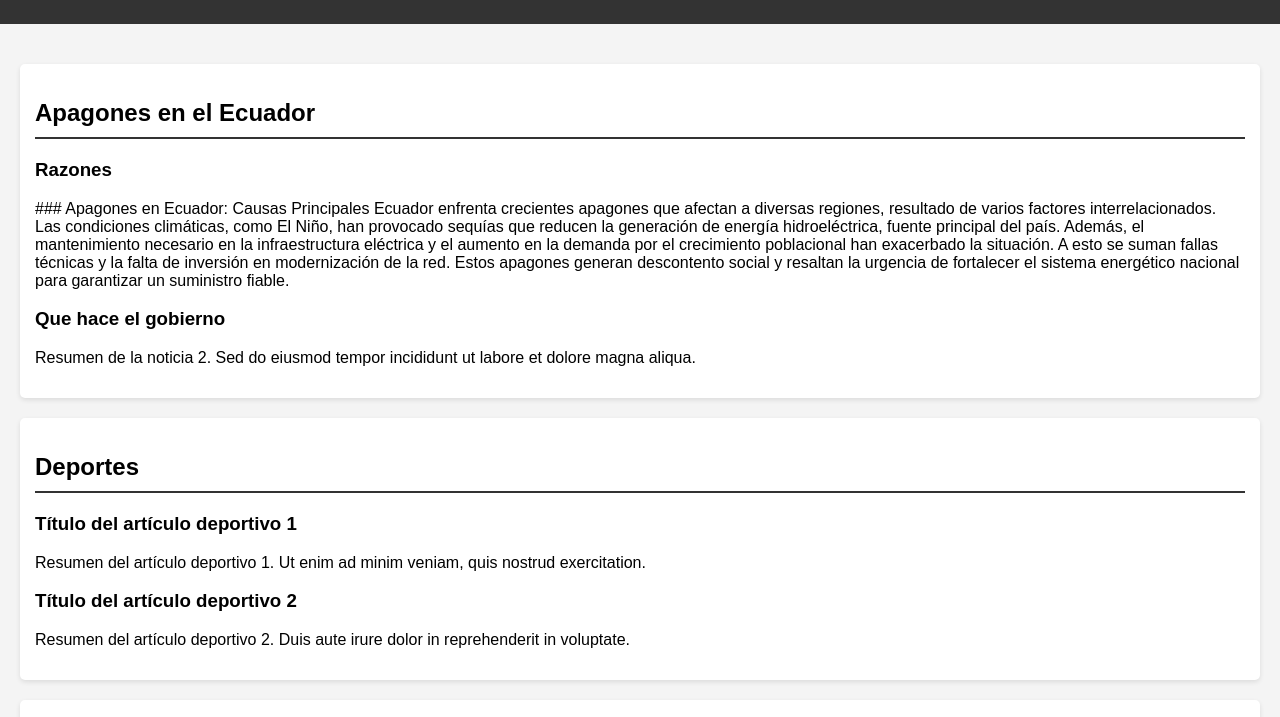
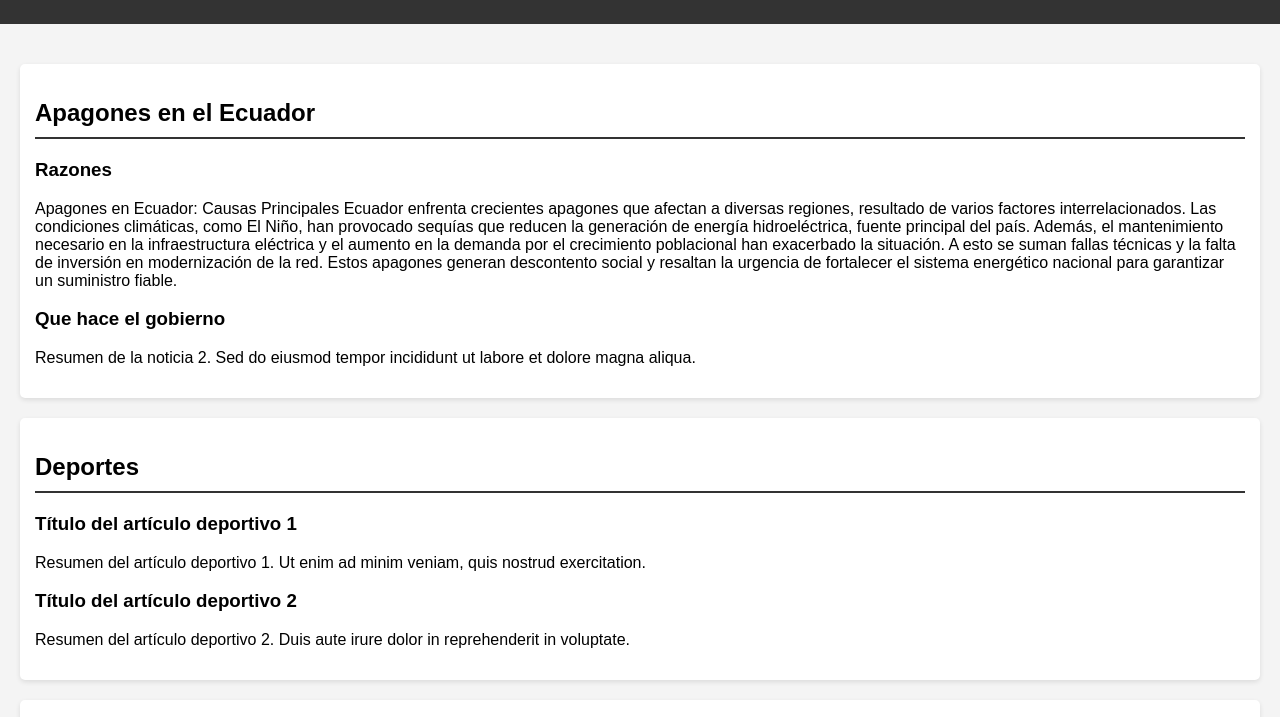
Before and after one commit to Cyo238/periodico-coelrgio, a plain HTML site: page index.html in a window 1280 px wide. Shown: the part 83-800 px from the top of the page. Drawn offline with Linux system fonts and the light colour scheme.

Commit message:
Add files via upload

```diff
--- a/index.html
+++ b/index.html
@@ -23,7 +23,7 @@
             <h2>Apagones en el Ecuador</h2>
             <article>
                 <h3>Razones</h3>
-                <p>### Apagones en Ecuador: Causas Principales
+                <p>Apagones en Ecuador: Causas Principales
 
 Ecuador enfrenta crecientes apagones que afectan a diversas regiones, resultado de varios factores interrelacionados.
 
```
